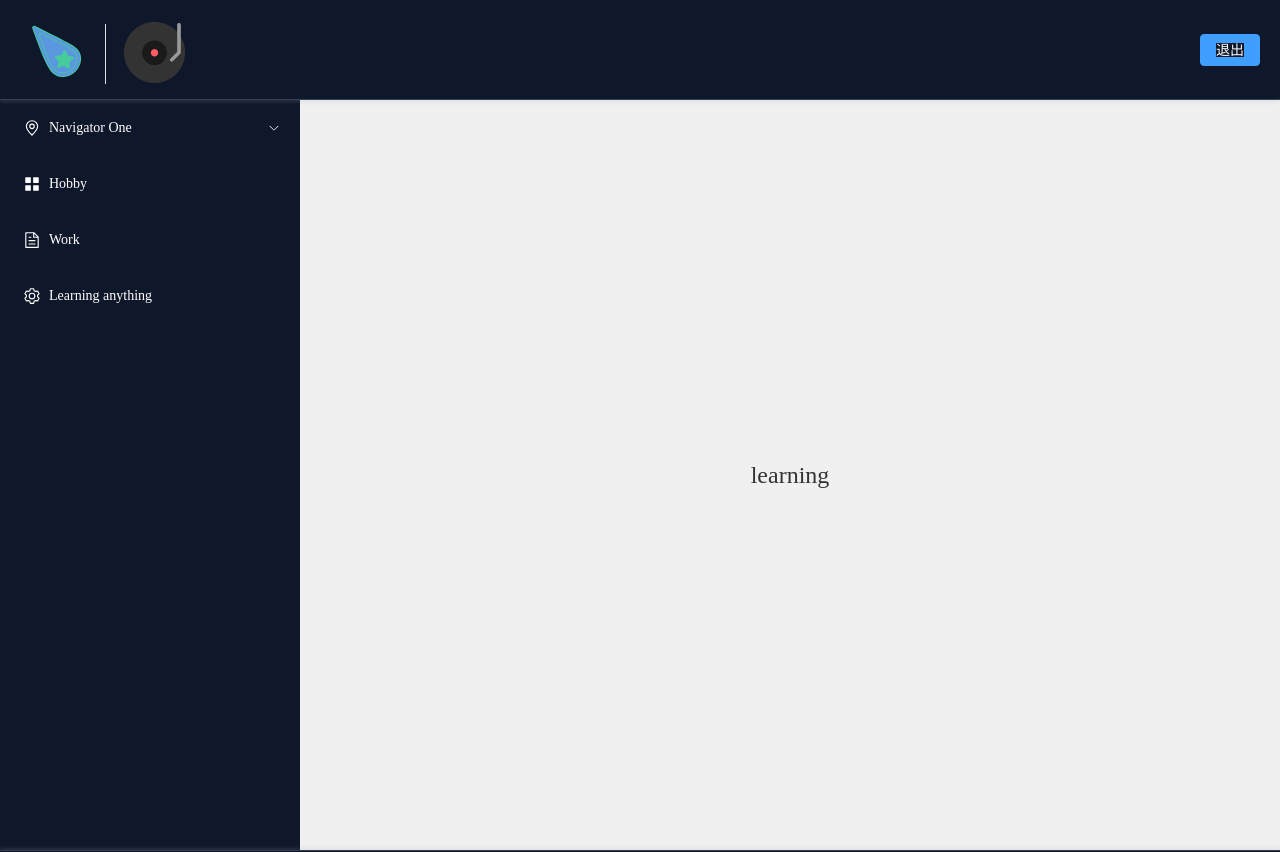
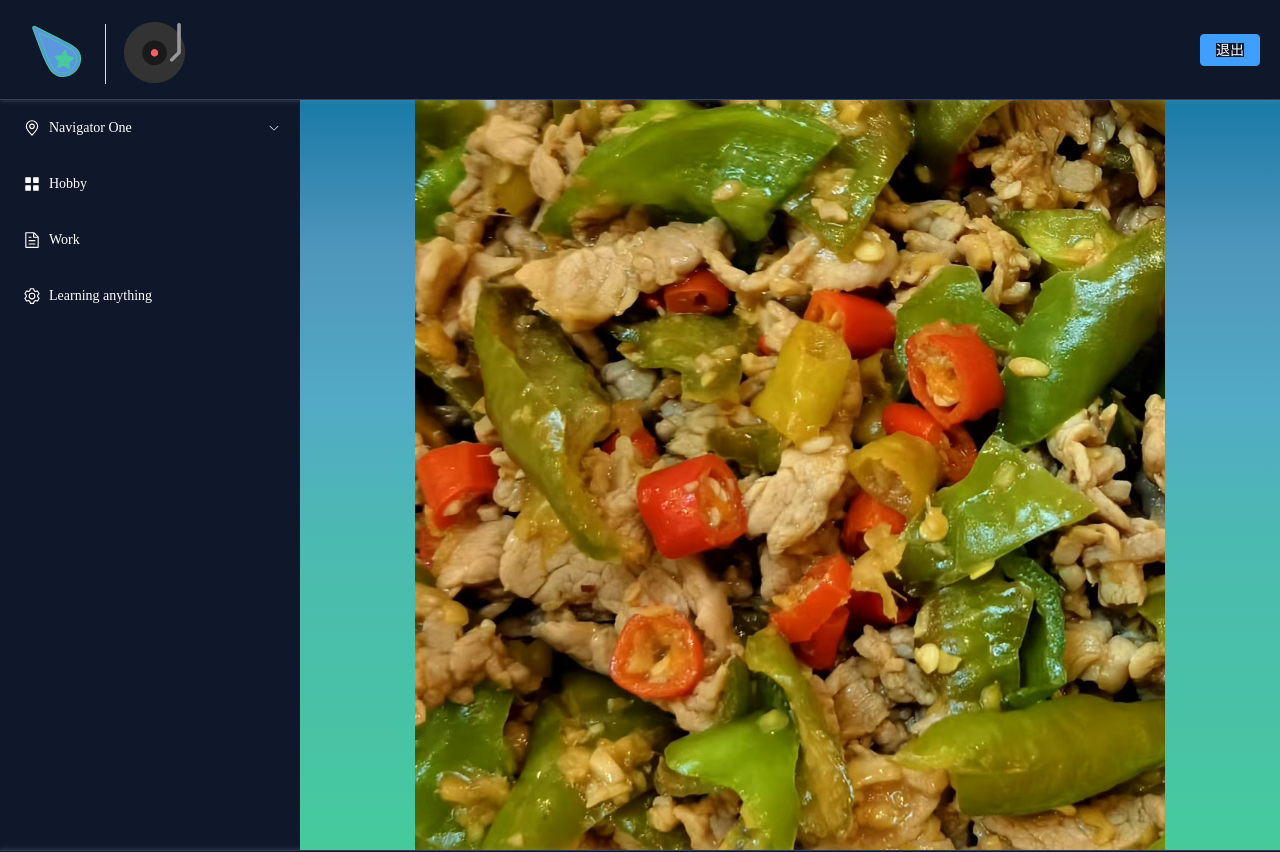
Before and after one commit to SyqJzcX/Ykz_vue3_web, a Vue app: page /main/learning in a window 1280 px wide. Shown: the top 852 px of the page. Built offline with nearby package versions, Linux system fonts and the light colour scheme.

Commit message:
Eighth commit.

```diff
--- a/src/views/main/hobby/index.vue
+++ b/src/views/main/hobby/index.vue
@@ -4,7 +4,7 @@
 
 <template>
     <div class="container">
-        hobby
+        <img src="@/assets/image/main/hobby/red_trousers.png" alt="Red Trousers" />
     </div>
 </template>
 
@@ -13,7 +13,7 @@
     position: relative;
     width: 100%;
     height: 750px;
-    background-color: #f0f0f0; /* 设置背景颜色 */
+    background: transparent;
     display: flex;
     justify-content: center;
     align-items: center;
--- a/src/views/main/index/index.vue
+++ b/src/views/main/index/index.vue
@@ -19,7 +19,8 @@ const handleClose = (key: string, keyPath: string[]) => {
         <el-container class="full-height">
             <!-- 侧边栏 -->
             <el-aside class="el-aside">
-                <el-menu default-active="2" class="el-menu-vertical-demo" @open="handleOpen" @close="handleClose" router>
+                <el-menu default-active="2" class="el-menu-vertical-demo" @open="handleOpen" @close="handleClose"
+                    router>
                     <el-sub-menu index="1">
                         <template #title>
                             <el-icon>
@@ -89,12 +90,21 @@ const handleClose = (key: string, keyPath: string[]) => {
 .el-main {
     padding: 0px;
     height: 100%;
+    background: linear-gradient(to bottom,
+            #197AA7 0%,
+            #4F96BB 20%,
+            #52AAC6 40%,
+            #4BBBAF 60%,
+            #49C1A7 80%,
+            #45CB9C 100%);
 }
 
 /* 设置菜单中所有常规状态文字颜色为白色 */
 :deep(.el-menu) {
-    --el-menu-text-color: white; /* 常规状态文字颜色 */
-    --el-menu-item-group-title-color: white; /* 分组标题颜色 */
+    --el-menu-text-color: white;
+    /* 常规状态文字颜色 */
+    --el-menu-item-group-title-color: white;
+    /* 分组标题颜色 */
     background-color: transparent;
     border-right: none;
 }
--- a/src/views/main/learning/index.vue
+++ b/src/views/main/learning/index.vue
@@ -4,7 +4,7 @@
 
 <template>
     <div class="container">
-        learning
+        <img src="@/assets/image/main/learn_anything/cook.jpg" alt="Learn Image" height="750px" width="750px"/>
     </div>
 </template>
 
@@ -13,11 +13,14 @@
     position: relative;
     width: 100%;
     height: 750px;
-    background-color: #f0f0f0; /* 设置背景颜色 */
+    background: transparent;
+    /* 设置背景颜色 */
     display: flex;
     justify-content: center;
     align-items: center;
-    font-size: 24px; /* 设置字体大小 */
-    color: #333; /* 设置字体颜色 */
+    font-size: 24px;
+    /* 设置字体大小 */
+    color: #333;
+    /* 设置字体颜色 */
 }
 </style>
--- a/src/views/main/working/index.vue
+++ b/src/views/main/working/index.vue
@@ -36,13 +36,7 @@ onMounted(() => {
     position: relative;
     width: 100%;
     height: 760px;
-    background: linear-gradient(to bottom,
-            #197AA7 0%,
-            #4F96BB 20%,
-            #52AAC6 40%,
-            #4BBBAF 60%,
-            #49C1A7 80%,
-            #45CB9C 100%);
+    background: transparent;
     display: flex;
     justify-content: center;
     align-items: center;
```
Also changed, not shown: src/assets/image/main/hobby/red_trousers.png (added), src/assets/image/main/learn_anything/cook.jpg (added).
